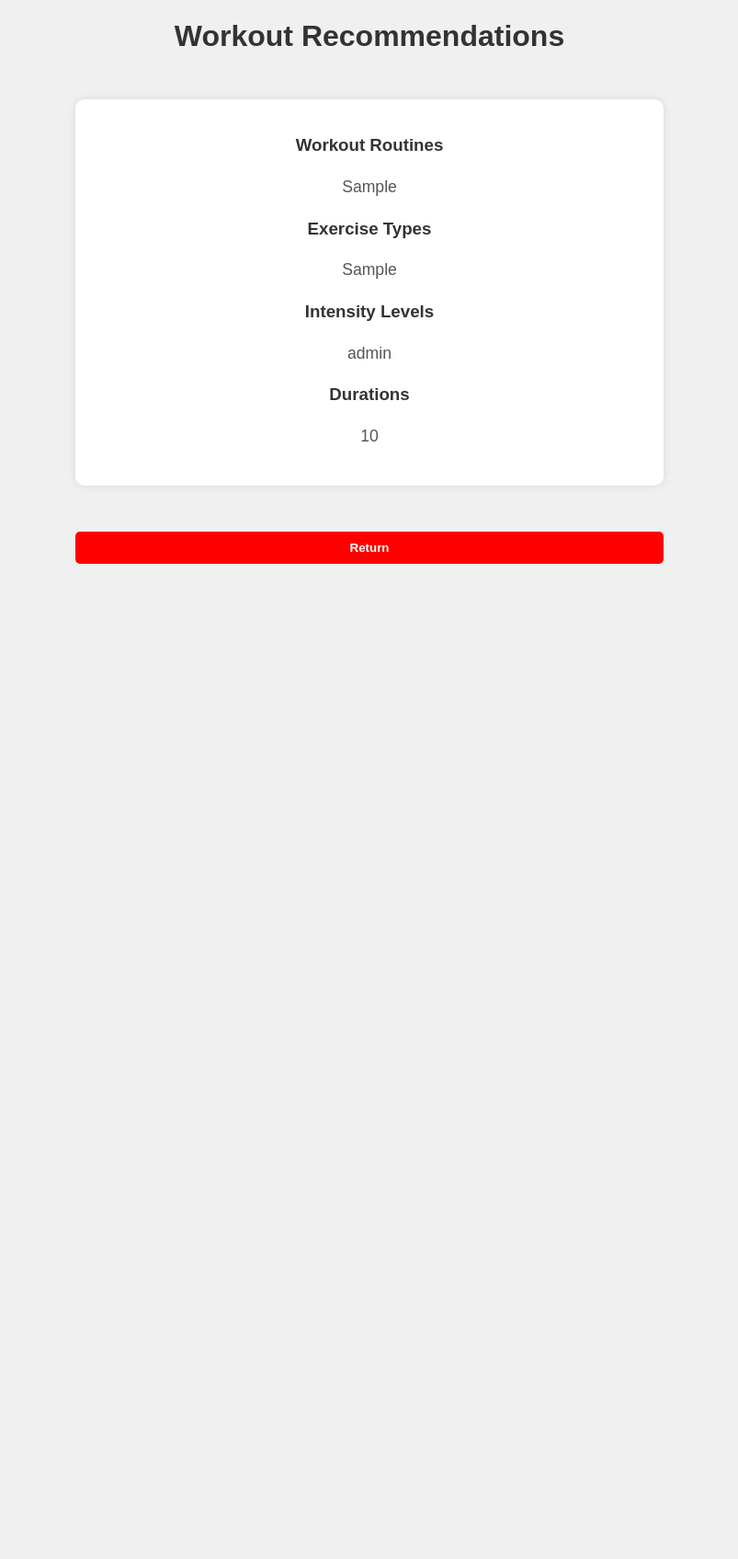
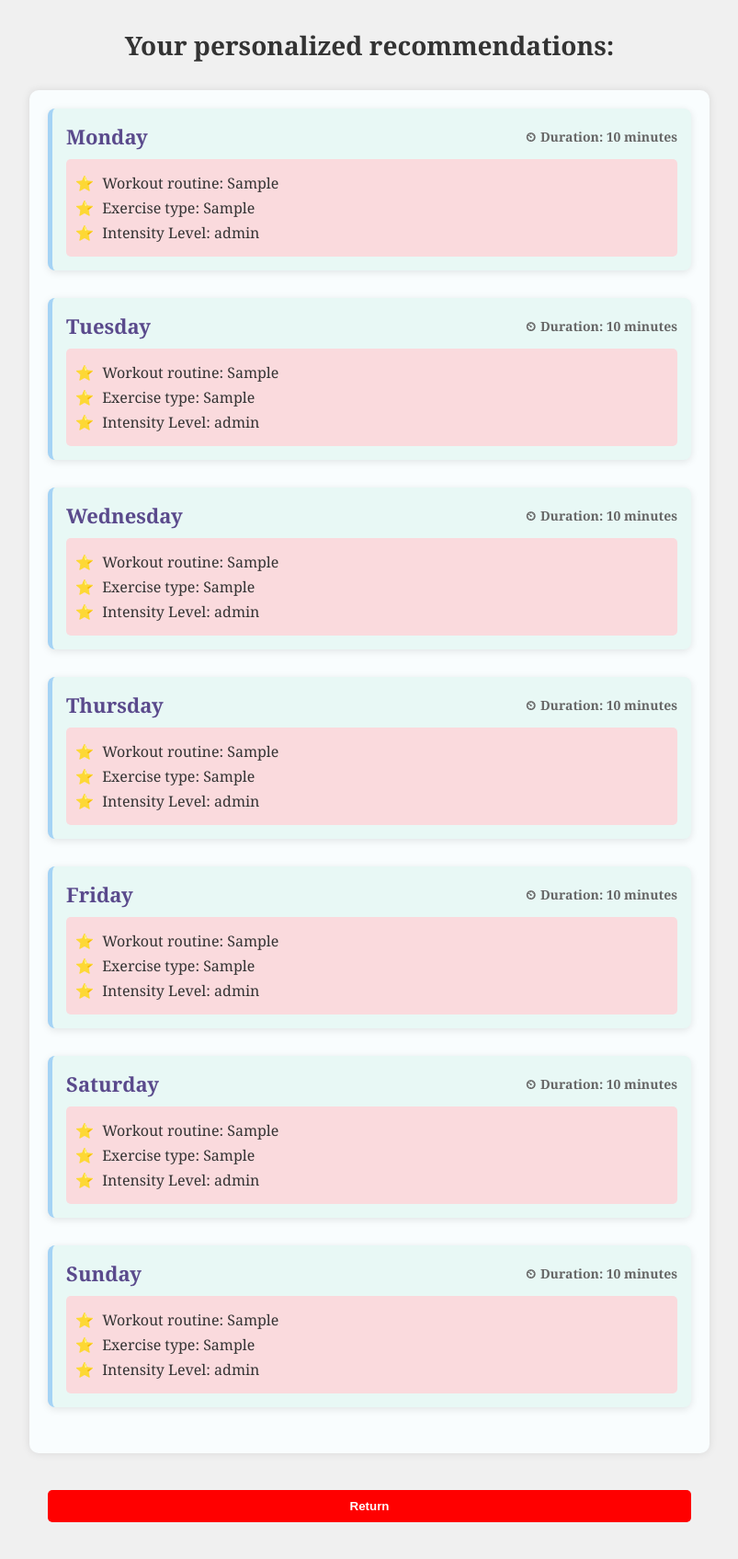
Before and after one commit to kevkim0201/DubHacks24, a Python web app: template templates/result.html in a window 1280 px wide. Shown: the whole page at 92% size, without its empty margins (238-1041 px from the left). Before the commit the page ends 613 px from the top, so only its background shows below. Run offline with Jinja, Linux system fonts and the light colour scheme; the template is opened without the code that fills it: most values are stand-ins (such as "Sample title", 1, 10 or a date in 2020).

Commit message:
return page

```diff
--- a/templates/result.html
+++ b/templates/result.html
@@ -1,32 +1,71 @@
 <!DOCTYPE html>
-<html>
+<html lang="en">
 <head>
-    <title>Workout Recommendations</title>
+    <meta charset="UTF-8">
+    <meta name="viewport" content="width=device-width, initial-scale=1.0">
+    <title>Your Personalized Recommendations</title>
     <style>
         body {
             background-color: #f0f0f0;
-            color: #333;
-            font-family: Arial, sans-serif;
+            font-family: 'Georgia', serif;
+            margin: 0;
+            padding: 0;
         }
-        h1, h3 {
+        h1 {
             text-align: center;
             color: #333;
+            font-size: 28px;
+            margin-top: 30px;
+            margin-bottom: 30px;
         }
         .container {
-            max-width: 600px;
-            margin: 50px auto;
+            max-width: 700px;
+            margin: 0 auto;
             padding: 20px;
-            background-color: white;
+            background-color: #F9FDFE;
             border-radius: 10px;
             box-shadow: 0px 0px 10px rgba(0, 0, 0, 0.1);
         }
-        p {
-            font-size: 1.1em;
-            color: #555;
-            padding: 5px 0;
-            text-align: center;
+        .day-container {
+            margin-bottom: 30px;
+            padding: 15px;
+            background-color: #E8F8F5;
+            border-left: 5px solid #A4D3F5;
+            border-radius: 8px;
+            box-shadow: 0px 2px 8px rgba(0, 0, 0, 0.1);
         }
-
+        .day-header {
+            display: flex;
+            justify-content: space-between;
+            align-items: center;
+            font-size: 22px;
+            color: #5A4A8C;
+            font-weight: bold;
+        }
+        .day-header .duration {
+            font-size: 14px;
+            color: #666;
+            display: flex;
+            align-items: center;
+        }
+        .day-header .duration::before {
+            content: '⏲';
+            margin-right: 5px;
+        }
+        .details {
+            margin-top: 10px;
+            background-color: #FADADD;
+            padding: 10px;
+            border-radius: 5px;
+        }
+        .details p {
+            margin: 5px 0;
+            color: #333;
+        }
+        .star {
+            margin-right: 5px;
+            color: #5A4A8C;
+        }
         button {
             background-color: red;
             color: white;
@@ -36,8 +75,9 @@
             font-weight: bold;
             border-radius: 5px;
             display: block;
-            margin: 20px auto;
-            width: 640px; /* Make the button the same width as the container */
+            margin: 40px auto;
+            width: 100%;
+            max-width: 700px;
             box-sizing: border-box;
         }
         button:hover {
@@ -46,29 +86,103 @@
     </style>
 </head>
 <body>
-    <h1>Workout Recommendations</h1>
+    <h1>Your personalized recommendations:</h1>
 
     <div class="container">
-        <h3>Workout Routines</h3>
-        {% for i in workout_routines %}
-        <p>{{i}}</p>
-        {% endfor %}
+        <!-- Monday -->
+        <div class="day-container">
+            <div class="day-header">
+                <span>Monday</span>
+                <span class="duration">Duration: {{ durations[0] }} minutes</span>
+            </div>
+            <div class="details">
+                <p><span class="star">⭐</span> Workout routine: {{ workout_routines[0] }}</p>
+                <p><span class="star">⭐</span> Exercise type: {{ exercise_types[0] }}</p>
+                <p><span class="star">⭐</span> Intensity Level: {{ intensity_levels[0] }}</p>
+            </div>
+        </div>
 
-        <h3>Exercise Types</h3>
-        {% for i in exercise_types %}
-        <p>{{i}}</p>
-        {% endfor %}
+        <!-- Tuesday -->
+        <div class="day-container">
+            <div class="day-header">
+                <span>Tuesday</span>
+                <span class="duration">Duration: {{ durations[1] }} minutes</span>
+            </div>
+            <div class="details">
+                <p><span class="star">⭐</span> Workout routine: {{ workout_routines[1] }}</p>
+                <p><span class="star">⭐</span> Exercise type: {{ exercise_types[1] }}</p>
+                <p><span class="star">⭐</span> Intensity Level: {{ intensity_levels[1] }}</p>
+            </div>
+        </div>
 
-        <h3>Intensity Levels</h3>
-        {% for i in intensity_levels %}
-        <p>{{i}}</p>
-        {% endfor %}
+        <!-- Repeat for Wednesday through Sunday -->
+        <!-- Wednesday -->
+        <div class="day-container">
+            <div class="day-header">
+                <span>Wednesday</span>
+                <span class="duration">Duration: {{ durations[2] }} minutes</span>
+            </div>
+            <div class="details">
+                <p><span class="star">⭐</span> Workout routine: {{ workout_routines[2] }}</p>
+                <p><span class="star">⭐</span> Exercise type: {{ exercise_types[2] }}</p>
+                <p><span class="star">⭐</span> Intensity Level: {{ intensity_levels[2] }}</p>
+            </div>
+        </div>
 
-        <h3>Durations</h3>
-        {% for i in durations %}
-        <p>{{i}}</p>
-        {% endfor %}
+        <!-- Thursday -->
+        <div class="day-container">
+            <div class="day-header">
+                <span>Thursday</span>
+                <span class="duration">Duration: {{ durations[3] }} minutes</span>
+            </div>
+            <div class="details">
+                <p><span class="star">⭐</span> Workout routine: {{ workout_routines[3] }}</p>
+                <p><span class="star">⭐</span> Exercise type: {{ exercise_types[3] }}</p>
+                <p><span class="star">⭐</span> Intensity Level: {{ intensity_levels[3] }}</p>
+            </div>
+        </div>
+
+        <!-- Friday -->
+        <div class="day-container">
+            <div class="day-header">
+                <span>Friday</span>
+                <span class="duration">Duration: {{ durations[4] }} minutes</span>
+            </div>
+            <div class="details">
+                <p><span class="star">⭐</span> Workout routine: {{ workout_routines[4] }}</p>
+                <p><span class="star">⭐</span> Exercise type: {{ exercise_types[4] }}</p>
+                <p><span class="star">⭐</span> Intensity Level: {{ intensity_levels[4] }}</p>
+            </div>
+        </div>
+
+        <!-- Saturday -->
+        <div class="day-container">
+            <div class="day-header">
+                <span>Saturday</span>
+                <span class="duration">Duration: {{ durations[5] }} minutes</span>
+            </div>
+            <div class="details">
+                <p><span class="star">⭐</span> Workout routine: {{ workout_routines[5] }}</p>
+                <p><span class="star">⭐</span> Exercise type: {{ exercise_types[5] }}</p>
+                <p><span class="star">⭐</span> Intensity Level: {{ intensity_levels[5] }}</p>
+            </div>
+        </div>
+
+        <!-- Sunday -->
+        <div class="day-container">
+            <div class="day-header">
+                <span>Sunday</span>
+                <span class="duration">Duration: {{ durations[6] }} minutes</span>
+            </div>
+            <div class="details">
+                <p><span class="star">⭐</span> Workout routine: {{ workout_routines[6] }}</p>
+                <p><span class="star">⭐</span> Exercise type: {{ exercise_types[6] }}</p>
+                <p><span class="star">⭐</span> Intensity Level: {{ intensity_levels[6] }}</p>
+            </div>
+        </div>
     </div>
+
+    <!-- Return button -->
     <form action="/" method="get">
         <button type="submit">Return</button>
     </form>
```
